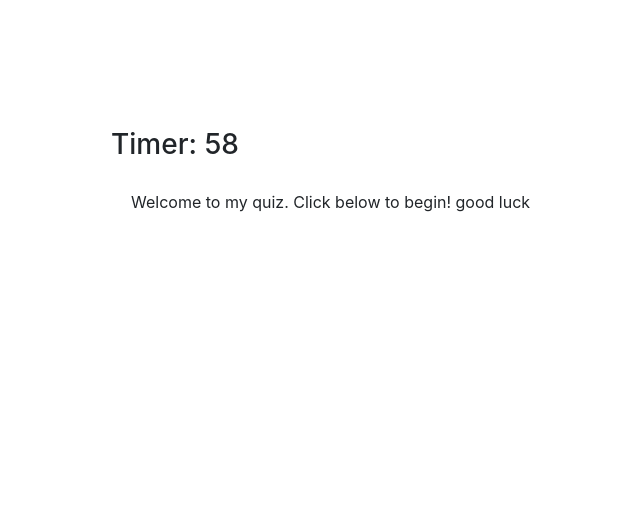
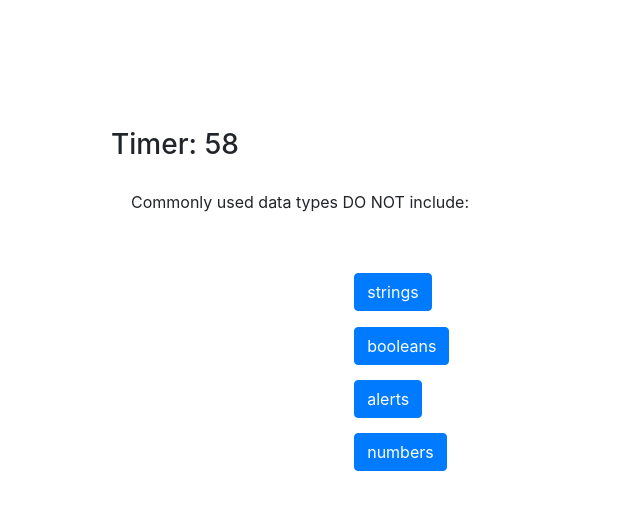
Before and after one commit to gkdv/code-quiz, a plain HTML site: page index.html in a window 1280 px wide. Both pictures are taken after a click on the button "Start Quiz". Shown: the whole page, without its empty margins (209-849 px from the left). Drawn offline with nearby package versions, Linux system fonts and the light colour scheme.

Commit message:
on click event for answers started and functions for on click events started. at this point I am struggling to grab unique identifier for right or wrong answer.

```diff
--- a/index.html
+++ b/index.html
@@ -22,10 +22,10 @@
 
         </div>
         <div class="buttons">
-            <button type="button" class="btn btn-primary">Primary</button>
-            <button type="button" class="btn btn-primary">Primary</button>
-            <button type="button" class="btn btn-primary">Primary</button>
-            <button type="button" class="btn btn-primary">Primary</button>
+            <button type="button"  class="btn btn-primary posAnswer">Primary</button>
+            <button type="button"  class="btn btn-primary posAnswer">Primary</button>
+            <button type="button"  class="btn btn-primary posAnswer">Primary</button>
+            <button type="button"  class="btn btn-primary posAnswer">Primary</button>
         </div>
     </div>
 
--- a/questions.js
+++ b/questions.js
@@ -9,5 +9,21 @@ var questions = [
         choices: ["quotes", "curly brackets", "parentheses", "square brackets"],
         answer: "parentheses"
     },
-    ///etc.
+    {
+        title: "Every JQuery selector has to start with what special character:",
+        choices: ["#", "@", "$", "*"],
+        answer: "$"
+    },
+    {
+        title: "The selector for a class is:",
+        choices: [".", "$", "@", "&"],
+        answer: "."
+    },
+    {
+        title: "The selector for an id is:",
+        choices: ["!", "%", "#", "*"],
+        answer: "#"
+    }
+
+
 ];
--- a/script.js
+++ b/script.js
@@ -12,7 +12,8 @@ $('#startGameBtn').on('click', function () {
     $('#startGameBtn').hide();
     //start timer
     setTime();
-    //pull up first question
+    //pull up questions
+    displayQuestions();
 })
 
 
@@ -31,27 +32,50 @@ function setTime() {
     }, 1000);
 }
 
-// function sendMessage() {
-//     timeEl.textContent = " ";
 
-//     var imgEl = document.createElement("img");
 
-//     imgEl.setAttribute("src", "images/image_1.jpg");
-//     mainEl.appendChild(imgEl);
+function displayQuestions() {
+    $('.buttons').show();
+    showQuestion();
+}
 
-// }
+questionNum = 0;
+function showQuestion() {
+    $('.card-body').text(questions[questionNum].title);
+    for (i = 0; i < $('.buttons').children().length; i++) {
+        index = $('.buttons').children().get(i);
+        $(index).text(questions[questionNum].choices[i]);
+
+    }
+    questionNum++;
+}
+
+
+correct = 0;
+wrong = 0;
+$('.posAnswer').on('click', function () {           //why when i used the id it doesnt work?
+    var guess = $('.posAnswer').text();
+    if (guess === questions[questionNum].answer) {
+        correct++;
+    } else {
+        wrong++;
+    }
+
+    showQuestion();
+    console.log(guess)
+    console.log(correct)
+    console.log(wrong)
+})
 
 
 
 
+// function sendMessage() {
+    //     timeEl.textContent = " ";
 
+    //     var imgEl = document.createElement("img");
 
+    //     imgEl.setAttribute("src", "images/image_1.jpg");
+    //     mainEl.appendChild(imgEl);
 
-
-
-
-
-
-
-// $('.card-body').text(questions[0].title);
-// $(index).text(questions[0].choices[i])
+    // }
```
